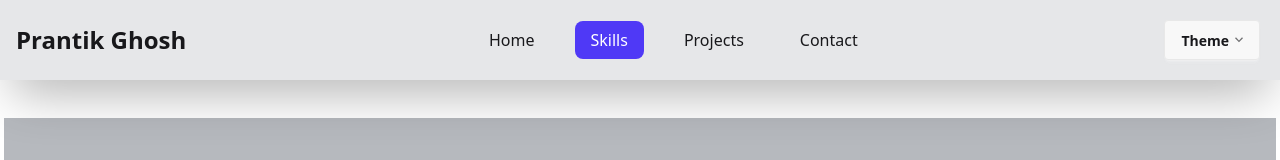
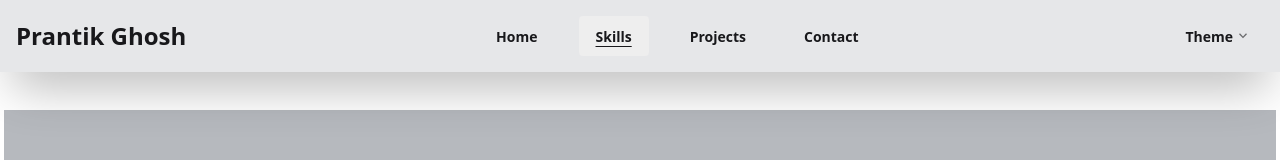
Before and after one commit to TBS96/portfolio, a React (Vite) app: page /skills in a window 1280 px wide. Shown: the top 160 px of the page. Built offline with nearby package versions, Linux system fonts and the light colour scheme.

Commit message:
fix: update Navbar styles for improved theme dropdown and mobile menu
Signed-off-by: TBS96 <9tbs6@proton.me>

```diff
--- a/src/components/Navbar.jsx
+++ b/src/components/Navbar.jsx
@@ -42,7 +42,7 @@ const Navbar = () => {
 
                 {/* Theme Dropdown (Mobile & Tablet) */}
                 <div className='dropdown md:hidden'>
-                    <div tabIndex={0} role='button' className='btn m-1'>
+                    <div tabIndex={0} role='button' className='btn btn-ghost'>
                         Theme
                         <svg
                             width='12px'
@@ -54,7 +54,7 @@ const Navbar = () => {
                             <path d='M1799 349l242 241-1017 1017L7 590l242-241 775 775 775-775z'></path>
                         </svg>
                     </div>
-                    <ul tabIndex={0} className='dropdown-content bg-base-300 rounded-box w-52 p-2 shadow-2xl'>
+                    <ul tabIndex={0} className='dropdown-content bg-base-300/90 rounded-box p-2 shadow-2xl'>
                         {themes.map((t) => (
                             <li key={t}>
                                 <input
@@ -78,7 +78,7 @@ const Navbar = () => {
                             <NavLink
                                 to={slug}
                                 className={({ isActive }) =>
-                                    `px-4 py-2 rounded-lg transition ${isActive ? 'bg-indigo-600 text-white' : 'hover:text-white hover:bg-indigo-600'}`}
+                                    `btn btn-block btn-ghost transition ${isActive ? 'bg-base-300 underline underline-offset-4' : 'hover:underline hover:underline-offset-4'}`}
                             >
                                 {name}
                             </NavLink>
@@ -88,7 +88,7 @@ const Navbar = () => {
 
                 {/* Desktop Theme Dropdown (Right Side) */}
                 <div className='dropdown hidden md:block'>
-                    <div tabIndex={0} role='button' className='btn m-1'>
+                    <div tabIndex={0} role='button' className='btn btn-ghost'>
                         Theme
                         <svg
                             width='12px'
@@ -100,7 +100,7 @@ const Navbar = () => {
                             <path d='M1799 349l242 241-1017 1017L7 590l242-241 775 775 775-775z'></path>
                         </svg>
                     </div>
-                    <ul tabIndex={0} className='dropdown-content bg-base-300 rounded-box w-52 p-2 shadow-2xl'>
+                    <ul tabIndex={0} className='dropdown-content bg-base-300/90 rounded-box w-40 p-2 shadow-2xl'>
                         {themes.map((t) => (
                             <li key={t}>
                                 <input
@@ -141,13 +141,13 @@ const Navbar = () => {
             </nav>
 
             {/* Mobile Dropdown */}
-            <ul className={`md:hidden bg-gray-900/10 backdrop-blur-3xl transition-all duration-300 ${menubar ? 'block' : 'hidden'}`}>
+            <ul className={`md:hidden bg-gray-900/10 backdrop-blur-3xl transition-all px-2 duration-300 ${menubar ? 'block' : 'hidden'}`}>
                 {navItems.map(({ name, slug }) => (
                     <li key={slug}>
                         <NavLink
                             to={slug}
                             className={({ isActive }) =>
-                                `block px-4 py-2 my-2 text-center rounded-lg transition ${isActive ? 'bg-indigo-600 text-white' : 'hover:text-white hover:bg-indigo-600'
+                                `btn btn-block btn-ghost my-2 text-center transition ${isActive ? 'bg-base-300' : ''
                                 }`
                             }
                             onClick={() => setMenubar(false)}
```
